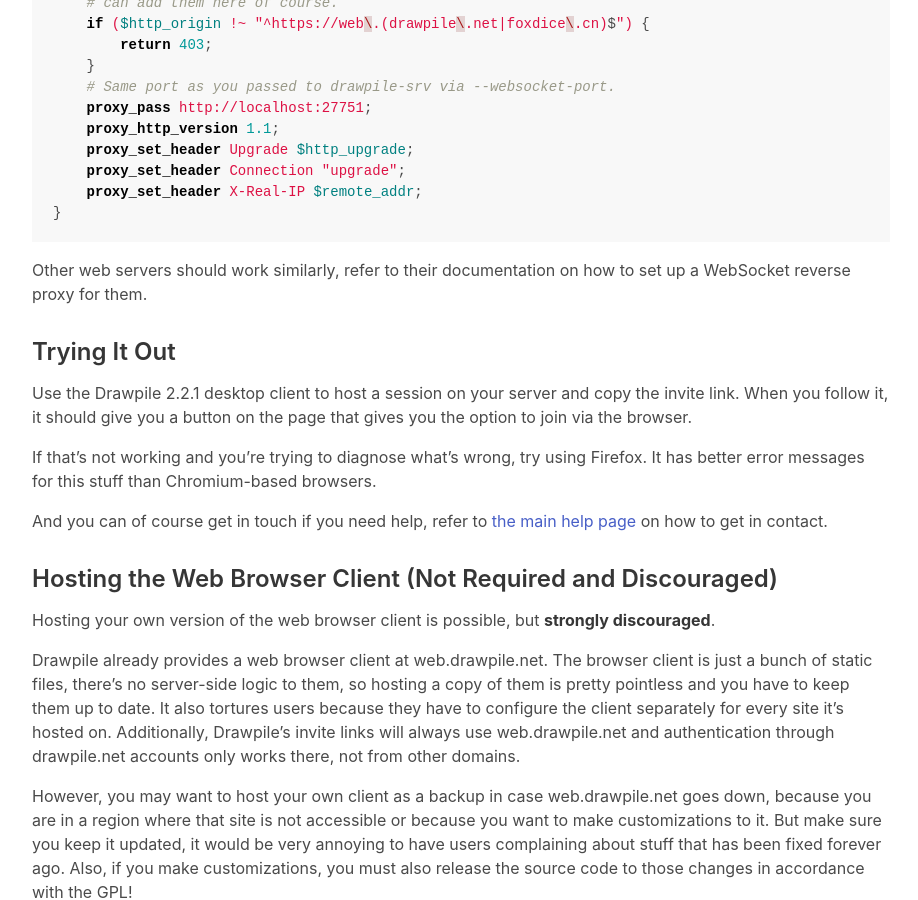
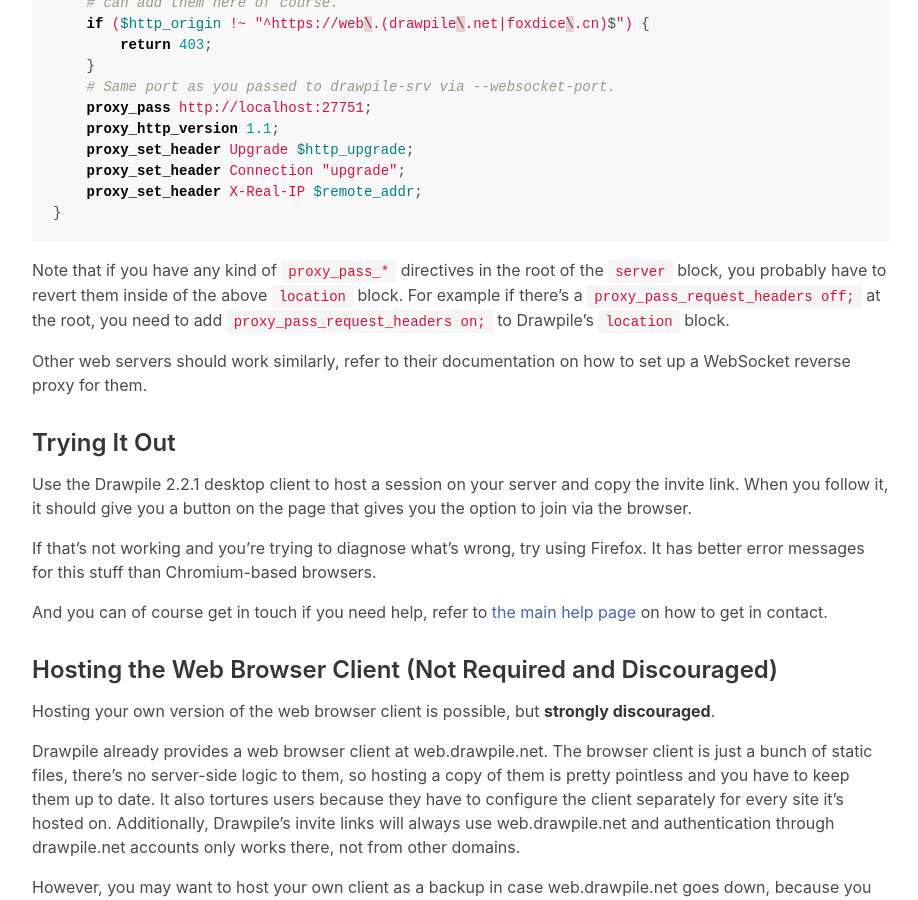
Before and after one commit to drawpile/drawpile.github.io, a Jekyll site: the page built from help/server/websocket.markdown, in a window 1280 px wide and 900 px high, scrolled down 1970 px. Shown: the whole window, without its empty margins (32-950 px from the left). Built offline with Jekyll 4.4.1, drawn with Linux system fonts in a browser that asks for light colours.

Commit message:
Note proxy directives interfering with WebSockets
Brought up in #1.

````diff
--- a/help/server/websocket.markdown
+++ b/help/server/websocket.markdown
@@ -74,6 +74,8 @@
     proxy_set_header X-Real-IP $remote_addr;
 }
 ```
+
+Note that if you have any kind of `proxy_pass_*` directives in the root of the `server` block, you probably have to revert them inside of the above `location` block. For example if there's a `proxy_pass_request_headers off;` at the root, you need to add `proxy_pass_request_headers on;` to Drawpile's `location` block.
 
 Other web servers should work similarly, refer to their documentation on how to set up a WebSocket reverse proxy for them.
 
````
